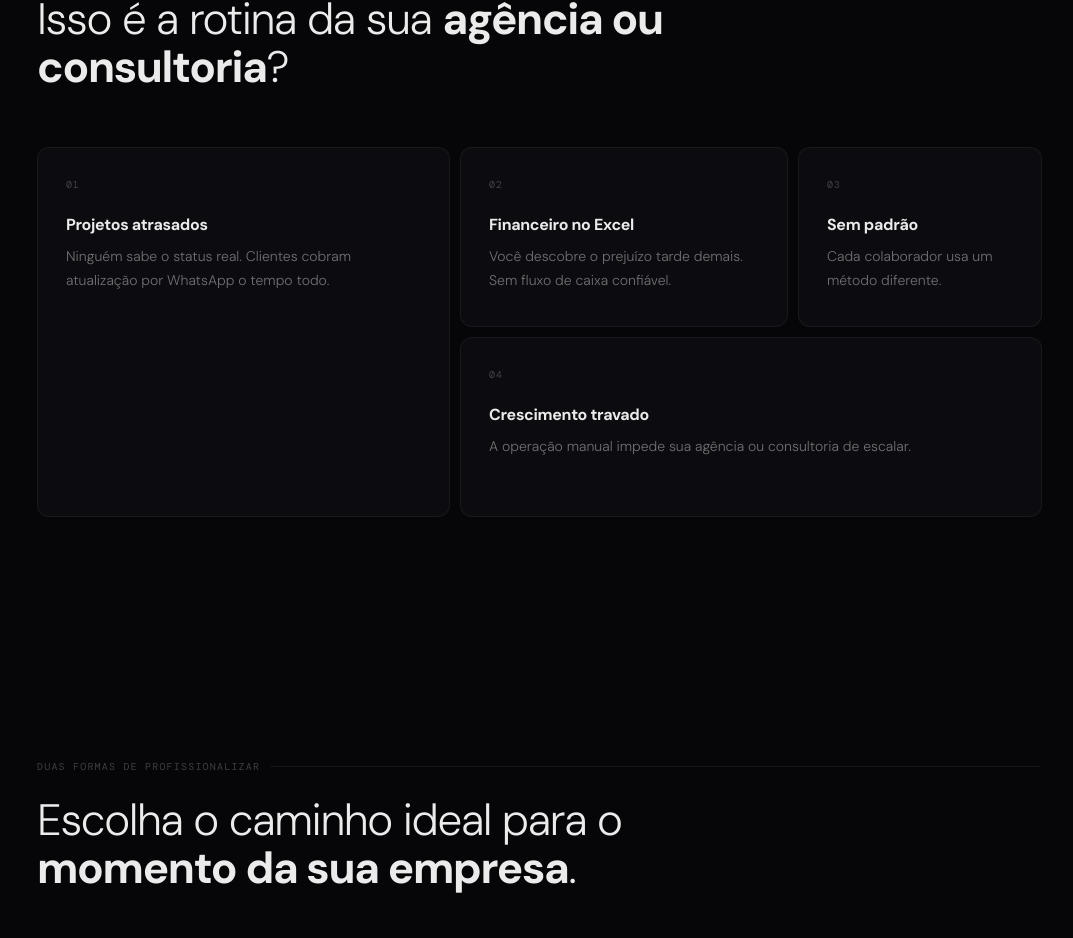
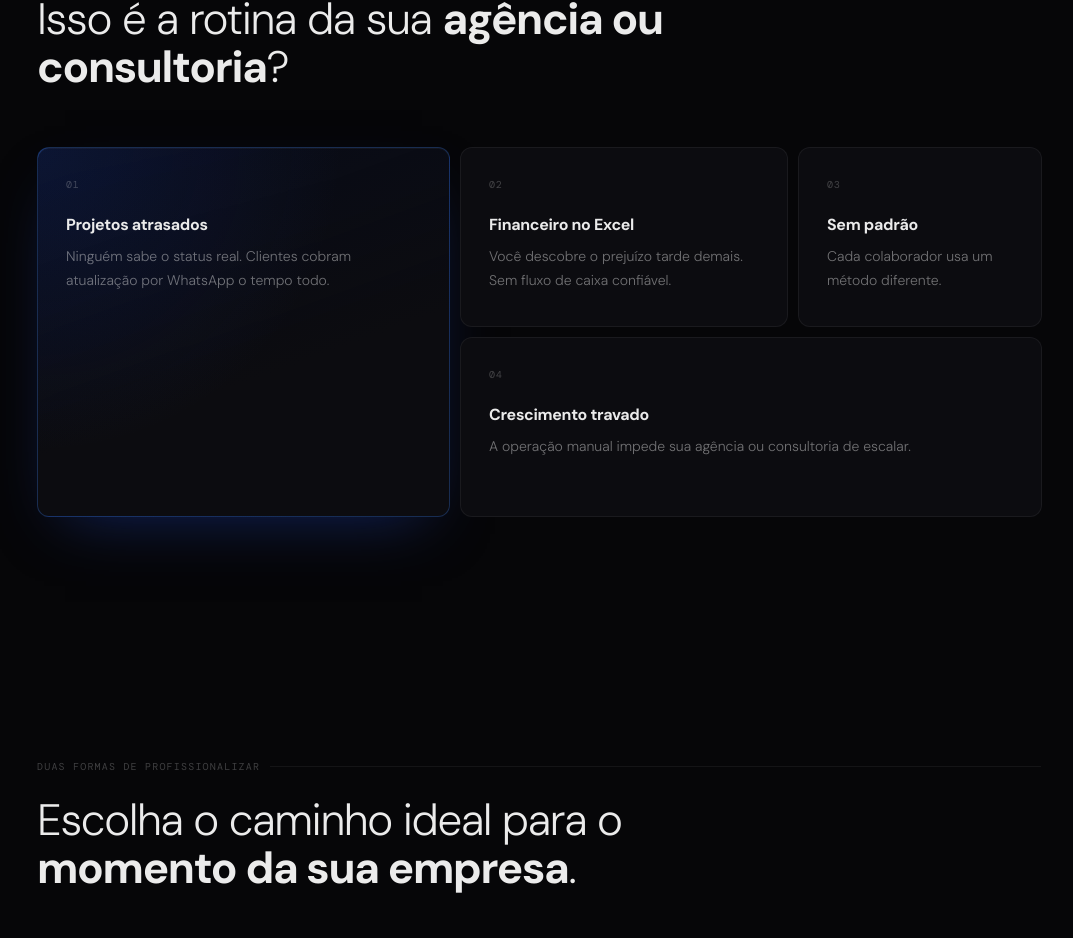
Before and after one commit to LucianoSantos95/gestaofocus-prime, a React (Vite) app: page / in a window 1280 px wide. Shown: the part 1971-2909 px from the top of the page, without its empty margins (101-1174 px from the left). Built offline with nearby package versions, Linux system fonts and the light colour scheme.

Commit message:
Changes
Co-authored-by: LucianoSantos95 <201101409+LucianoSantos95@users.noreply.github.com>

```diff
--- a/src/index.css
+++ b/src/index.css
@@ -284,6 +284,37 @@ html, body {
   .card-premium:hover {
     border-color: var(--line2);
     background: var(--bg3);
+  }
+
+  /* Featured bento card — gradient glow accent */
+  .card-featured {
+    background:
+      radial-gradient(circle at 0% 0%, rgba(30,64,175,0.18), transparent 55%),
+      linear-gradient(160deg, rgba(30,64,175,0.10) 0%, var(--bg2) 60%);
+    border-color: rgba(59,130,246,0.28);
+    box-shadow:
+      inset 0 1px 0 rgba(255,255,255,0.04),
+      0 24px 60px -28px rgba(30,64,175,0.55);
+    position: relative;
+    overflow: hidden;
+  }
+  .card-featured::after {
+    content: "";
+    position: absolute;
+    inset: -1px;
+    border-radius: inherit;
+    padding: 1px;
+    background: linear-gradient(135deg, rgba(59,130,246,0.45), transparent 60%);
+    -webkit-mask: linear-gradient(#000 0 0) content-box, linear-gradient(#000 0 0);
+    -webkit-mask-composite: xor;
+            mask-composite: exclude;
+    pointer-events: none;
+  }
+  .card-featured:hover {
+    border-color: rgba(59,130,246,0.45);
+    background:
+      radial-gradient(circle at 0% 0%, rgba(30,64,175,0.24), transparent 55%),
+      linear-gradient(160deg, rgba(30,64,175,0.14) 0%, var(--bg2) 60%);
   }
 
   .card-num {
```
